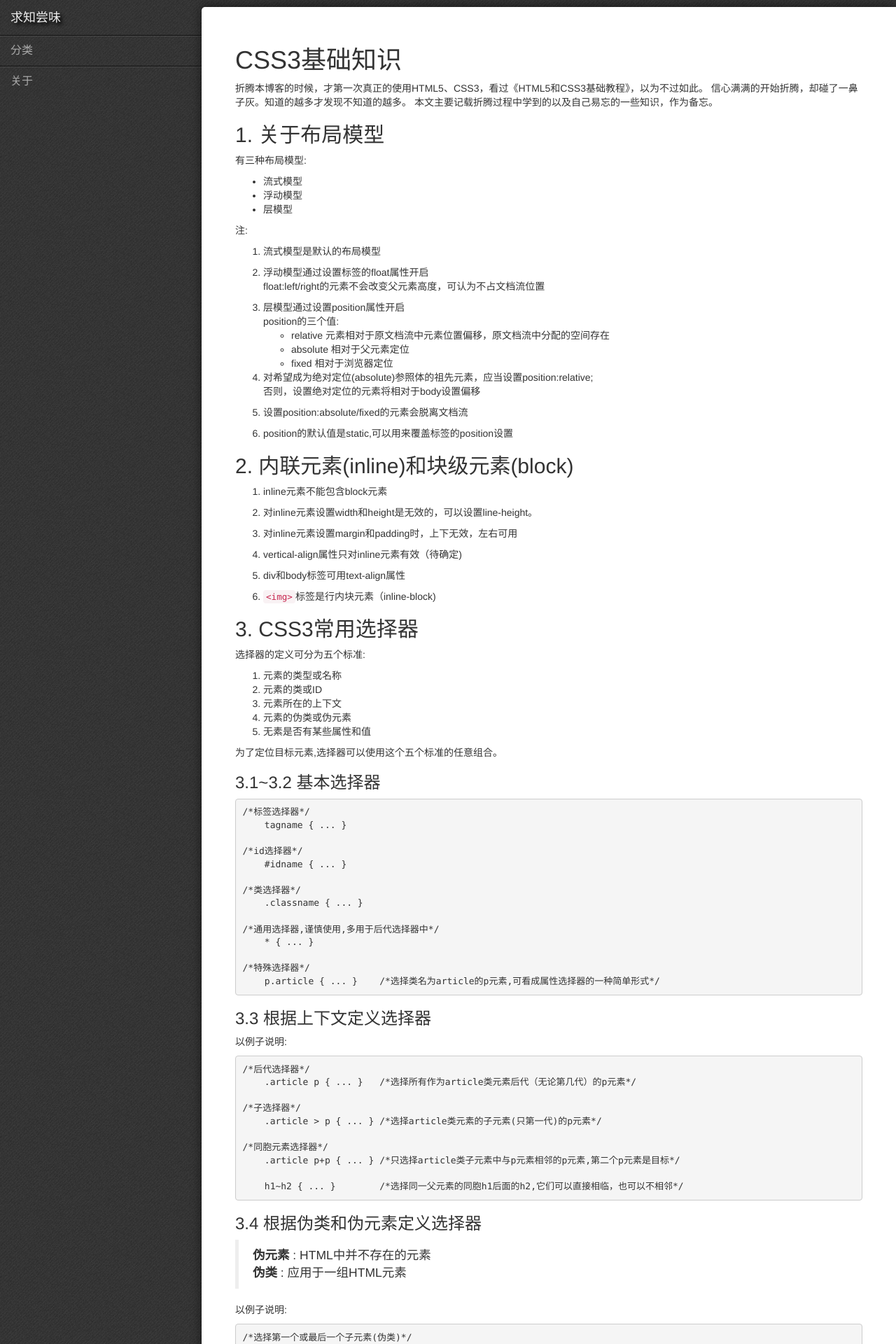
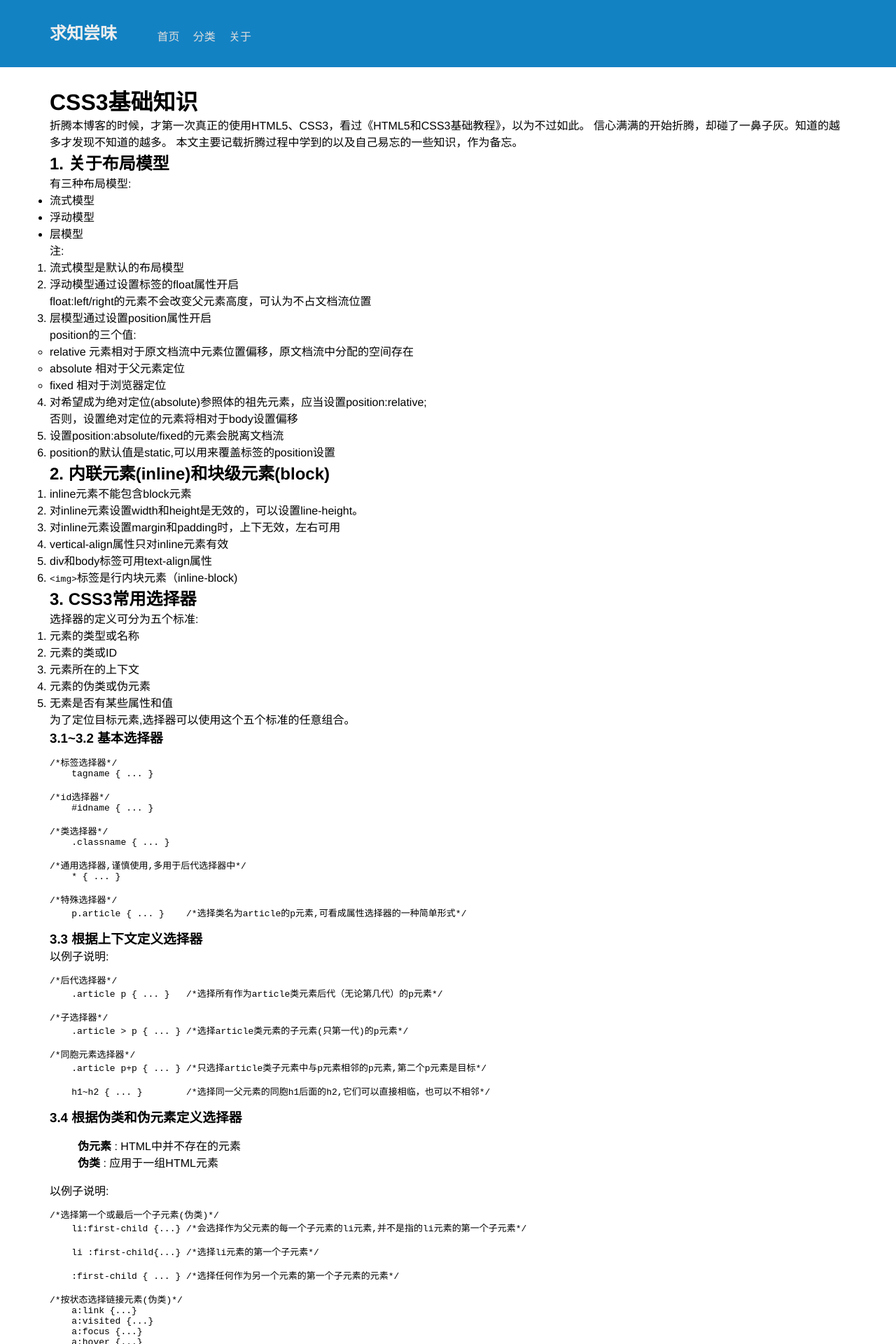
Before and after one commit to CodeEremite/codeeremite.github.io, a Jekyll site: the page built from _posts/2015-12-28-about-css3.md, in a window 1280 px wide. Shown: the top 1920 px of the page at 70% size. Built offline with Jekyll 4.4.1, drawn with Linux system fonts in a browser that asks for light colours; nearby versions of some CDN libraries; some of the changed text lies outside the part shown.

Commit message:
重新更新了布局: 1) 去掉了用position:fixed布局的元素 2）增加CSS3使用经验，没有直接引用bootstrap
待解决的问题:
1) Logo
2) 博文的还未定义CSS3
3）首页完善对分页的支持
4）博文内添加上下篇的导航

```diff
--- a/_layouts/default.html
+++ b/_layouts/default.html
@@ -7,36 +7,42 @@
     <title>
         {{ page.title }}
     </title>
-    <link rel="stylesheet" href="/bootstrap/css/bootstrap.min.css" />
+    <!--<link rel="stylesheet" href="/bootstrap/css/bootstrap.min.css" />-->
     <link rel="stylesheet" href="/css/base.css" />
 </head>
 <body>
-<nav class="nav-layout">
-    <div class="nav-header">
-        <button type="button" class="navbar-toggle" data-toggle="collapse" data-target=".navbar-responsive-collapse" >
-            <span class="sr-only">Toggle navigation</span>
-            <span class="icon-bar"></span>
-            <span class="icon-bar"></span>
-            <span class="icon-bar"></span>
-        </button>
-        <a class="nav-logo" href="/index.html">{{ site.title }}</a>
+<nav>
+<div class="container clearfix">
+    <div class="sitelogo">
+        <!--<button type="button" class="navbar-toggle" data-toggle="collapse" data-target=".navbar-responsive-collapse" >-->
+            <!--<span class="sr-only">Toggle navigation</span>-->
+            <!--<span class="icon-bar"></span>-->
+            <!--<span class="icon-bar"></span>-->
+            <!--<span class="icon-bar"></span>-->
+        <!--</button>-->
+        <a href="/index.html">{{ site.title }}</a>
     </div>
-    <div class="collapse navbar-responsive-collapse">
-        <ul>
+    <div class="navi">
+        <ul class-"clearfix">
+            <li><a href="/index.html">首页</a></li>
             <li><a href="/categories.html">分类</a></li>
-            <!--<li><a href="/index.html">备忘</a></li>-->
             <li><a href="/about.html">关于</a></li>
         </ul>
     </div>
+</div>
 </nav>
 <main>
+<div class="container">
     {{ content }}
+</div>
 </main>
 <footer>
-    <hr>
-    <p class="copyright">{{ site.author }}&nbsp;&copy;&nbsp;2016<br>Powered by <a href="http://jekyll.bootcss.com">Jekyll</a> <a href="http://www.bootcss.com">Bootstrap</a></p>
+<div class="container">
+    <p class="copyright">&copy;&nbsp;2016&nbsp;{{ site.author }}<br>
+    Powered by <a href="http://jekyll.bootcss.com">Jekyll</a>.</p>
+</div>
 </footer>
-<script src="//cdn.bootcss.com/jquery/1.11.3/jquery.min.js"></script>
-<script src="/bootstrap/js/bootstrap.min.js"></script>
+<!--<script src="//cdn.bootcss.com/jquery/1.11.3/jquery.min.js"></script>-->
+<!--<script src="/bootstrap/js/bootstrap.min.js"></script>-->
 </body>
 </html>
--- a/_posts/2015-12-28-about-css3.md
+++ b/_posts/2015-12-28-about-css3.md
@@ -49,7 +49,7 @@ tags:        CSS3
 
 3. 对inline元素设置margin和padding时，上下无效，左右可用
 
-4. vertical-align属性只对inline元素有效（待确定)
+4. vertical-align属性只对inline元素有效
 
 5. div和body标签可用text-align属性
 
--- a/css/base.css
+++ b/css/base.css
@@ -1,270 +1,158 @@
-body {
-    padding-top: 70px;
+html {
+    font-family: "Helvetica Neue",Helvetica,Arial,sans-serif;
+    -ms-text-size-adjust: 100%;
+    -webkit-text-size-adjust: 100%;
+}
+html,body,div,
+h1,h2,h3,p,
+ul,ol,li{
+    padding: 0;
+    margin: 0;
+}
+a {
+    background-color:transparent;
+    text-decoration:none;
+}
+a:focus { outline: thin dotted; }
+a:active, a:hover { outline: 0; }
+[hidden],
+template {
+  display: none;
+}
+nav,main,footer {
+    padding-top:1.5em;
+    padding-bottom:1.5em;
 }
 
-nav,
-main,
-footer {
-    padding-left: 15px;
-    padding-right: 15px;
+nav,footer {
+    background-color: rgb(19,130,195);
 }
 
-nav.nav-layout {
-    position:fixed;
-    top:0;
-    right:0;
-    left:0;
-    z-index:1030;
-
-    background-color:rgb(51,51,51);
-	-webkit-box-shadow: 0 3px 3px rgba(0,0,0,0.5);
-	-moz-box-shadow: 0 3px 3px rgba(0,0,0,0.5);
-    -o-box-shadow: 0 3px 3px rgba(0,0,0,0.5);
-	box-shadow: 0 3px 3px rgba(0,0,0,0.5);
-
-    height: 50px;
-    margin-bottom: 20px;
-    padding:0;
-}
-
-nav a {
-    color: #aaa;
-    display:block;
-}
-
-nav a:hover {
-    text-decoration: none;
-    color: #eee;
-}
-
-.copyright a:hover {
-    text-decoration: none;
-    color: #000;
-}
-
-button.navbar-toggle {
-    border:1px solid #444;
-    border-radius:6px;
-}
-
-.icon-bar {
-    background-color:#eee;
-    border-radius:2px;
-    border:#eee;
-}
-
-.nav-header{
-    height: 50px;
-    width: 100%;
-}
-
-.nav-logo {
-    display: inline-block;
-    line-height:20px;
-    font-size: 18px;
-    padding: 15px;
-    float:left;
-}
-
-nav ul {
-    list-style:none;
-    padding-left:0px;
-    padding-top:7.5px;
-    padding-bottom:7.5px;
-    background-color: rgb(51,51,51);
-    border-top:1px solid rgb(16,16,16);
-
-    -webkit-box-shadow: 0 1px 0 rgba(255,255,255,0.1) inset;
-    -moz-box-shadow: 0 1px 0 rgba(255,255,255,0.1) inset;
-    -o-box-shadow: 0 1px 0 rgba(255,255,255,0.1) inset;
-    box-shadow: 0 1px 0 rgba(255,255,255,0.1) inset;
-}
-
-div.collapse {
-    -webkit-box-shadow: 0 3px 3px rgba(0,0,0,0.5);
-    -moz-box-shadow: 0 3px 3px rgba(0,0,0,0.5);
-    -o-box-shadow: 0 3px 3px rgba(0,0,0,0.5);
-    box-shadow: 0 3px 3px rgba(0,0,0,0.5);
-}
-
-nav li {
-    padding: 10px 15px;
-    font-size:14px;
-    height:40px;
-}
-
-.copyright {
-    text-align:center;
+.container {
+    box-sizing:border-box;
+    width: auto;
+    padding: 0 1em;
+    margin: 0 auto;
 }
 
 
-pre {
-    /*word-break:normal;*/
-    word-wrap:normal;
-    /*overflow: auto;*/
+.clearfix:before,
+.clearfix:after {
+    content: " ";
+    display: table;
 }
 
-pre code {
-    white-space: pre;
+.clearfix:after {
+    clear:both;
 }
 
-@media screen and (min-width: 768px) {
-    body {
-        padding-top: 0;
-        background: #444 url("/img/debut_dark.png");
+.clearfix {
+    *zoom: 1;
+}
 
-    }
-    main {
-        position: fixed;
-        top: 10px;
-        right: 0;
-        bottom: 0;
-        width: 76%;
-        background: #fff;
+/* navigation */
+.sitelogo {
+    float: left;
+}
 
-        box-shadow: 0 0 15px rgba(0,0,0,.6);
-        border-top-left-radius:5px;
+.sitelogo a {
+    font-size: 1.5em;
+    font-weight: 700;
+    line-height: 2;
+    vertical-align: middle;
+}
 
-        padding: 36px 48px;
-        overflow: hidden;
-        overflow-y: scroll;
-
-        z-index: 1050;
-
-        -webkit-overflow-scrolling: touch;
-    }
-
-    main::-webkit-scrollbar {
-        -webkit-appearance: none;
-        background-color: rgba(0,0,0,.15);
-        width:8px;
-        height:8px;
-    }
-
-    main::-webkit-scrollbar-thumb {
-        border-radius: 0;
-        background-color:rgba(0,0,0,.4);
-    }
-
-    nav.nav-layout {
-        position: static;
-        width: 24%;
-        background-color: rgba(255,255,255,0);
-
-	    -webkit-box-shadow: none;
-	    -moz-box-shadow: none;
-        -o-box-shadow: none;
-	    box-shadow: none;
-    }
-
-    .nav-header {
-        width: 100%;
-        text-shadow:4px 4px 4px rgb(0,0,0);
-    }
-
-    .nav-logo{
-        display:block;
-        width: 100%;
-    }
-
-    div.collapse {
-        display: block;
-
-        -webkit-box-shadow: none;
-        -moz-box-shadow: none;
-        -o-box-shadow: none;
-        box-shadow: none;
-    }
-    nav ul {
-        background-color: rgba(51,51,51,0);
-        padding:0;
-    }
+.sitelogo a:link,
+.sitelogo a:visited { color: #eee;}
+.sitelogo a:focus,
+.sitelogo a:hover,
+.sitelogo a:active { color: #999;}
 
 
-    nav li {
-        padding:0;
-
-        height:100%;
-        border-bottom:1px solid rgb(16,16,16);
-
-        -webkit-box-shadow: 0 1px 0 rgba(255,255,255,0.1);
-        -moz-box-shadow: 0 1px 0 rgba(255,255,255,0.1);
-        -o-box-shadow: 0 1px 0 rgba(255,255,255,0.1);
-        box-shadow: 0 1px 0 rgba(255,255,255,0.1);
-    }
-
-    nav li:last-child {
-        border-bottom: none;
-
-        -webkit-box-shadow: none;
-        -moz-box-shadow: none;
-        -o-box-shadow: none;
-        box-shadow: none;
-
-    }
-
-    nav li a {
-        display:block;
-        width:100%;
-        height:100%;
-
-        font-size: 16px;
-        padding:10px 15px 10px 15px;
-    }
-
-    nav li a:hover {
-        background-color: rgba(255,255,255,0.2);
-    }
+.navi {
+    float: left;
+    margin-left: 3em;
+}
 
 
-    footer
-    {
-        width: 24%;
-        position:absolute;
-        bottom:0;
-        left:0;
-        padding-top:12px;
-        padding-bottom:8px;
+.navi ul {
+    list-style: none;
+}
 
-        border-top:1px solid rgb(16,16,16);
+.navi li {
+    float: left;
+}
 
-        -webkit-box-shadow: 0 1px 0 rgba(255,255,255,0.1) inset;
-        -moz-box-shadow: 0 1px 0 rgba(255,255,255,0.1) inset;
-        -o-box-shadow: 0 1px 0 rgba(255,255,255,0.1) inset;
-        box-shadow: 0 1px 0 rgba(255,255,255,0.1) inset;
-    }
+.navi li a {
+    display:block;
+    padding: 0.5em 0.6em;
+    border-radius:0.25em;
+    margin-top:0.425em;
+    color: #ddd;
+    outline: 0;
+}
 
-    footer hr {
-        display: none;
-    }
+.navi li a:focus,
+.navi li a:hover,
+.navi li a:active { background-color: #999;}
+/*footer*/
+.copyright {
+    color: #ccc;
+}
 
-    footer .copyright
-    {
-        text-align:left;
-        color: #999;
-        font-size:12px;
-        text-shadow:2px 2px 2px rgb(0,0,0);
-    }
+.copyright a:link,
+.copyright a:visited {
+    color: #ccc;
+    border-bottom: 1px solid #ccc;
+}
+.copyright a:focus,
+.copyright a:hover,
+.copyright a:active {
+    color: #fff;
+    border-bottom: 1px solid #fff;
+}
 
-    .copyright a:hover {
-        text-decoration: none;
-        color: #fff;
+@media screen and (min-width: 48em) {
+    .container {
+        width: 46.875em;
     }
 }
 
-@media screen and (min-width: 1200px) {
+@media screen and (min-width: 62em) {
+    .container {
+        width: 60.625em;
+    }
+}
 
-    nav.nav-layout {
-        width:288px;
+@media screen and (min-width: 75em) {
+    .container {
+        width: 73.125em;
     }
+}
 
-    footer{
-        width:288px;
-    }
-
-    main {
-        width:auto;
-        left:288px;
-    }
+.preview h2 {
+    font-size: 1.5em;
+    /*margin-bottom: 1em;*/
+    margin-top: 1em;
 
 }
+
+.preview a:link,
+.preview a:visited{
+    color: #333;
+}
+
+.preview a:focus,
+.preview a:hover,
+.preview a:active {
+    color: rgb(0,202,253);
+}
+
+.preview p {
+    color: #888;
+    line-height: 2;
+}
+.preview p.text-date {
+    font-size: 0.8em;
+    color: #aaa;
+}
```
Also changed, not shown: other parts of _posts/2015-12-28-about-css3.md (+20 -0 lines), index.html (+4 -10 lines).
